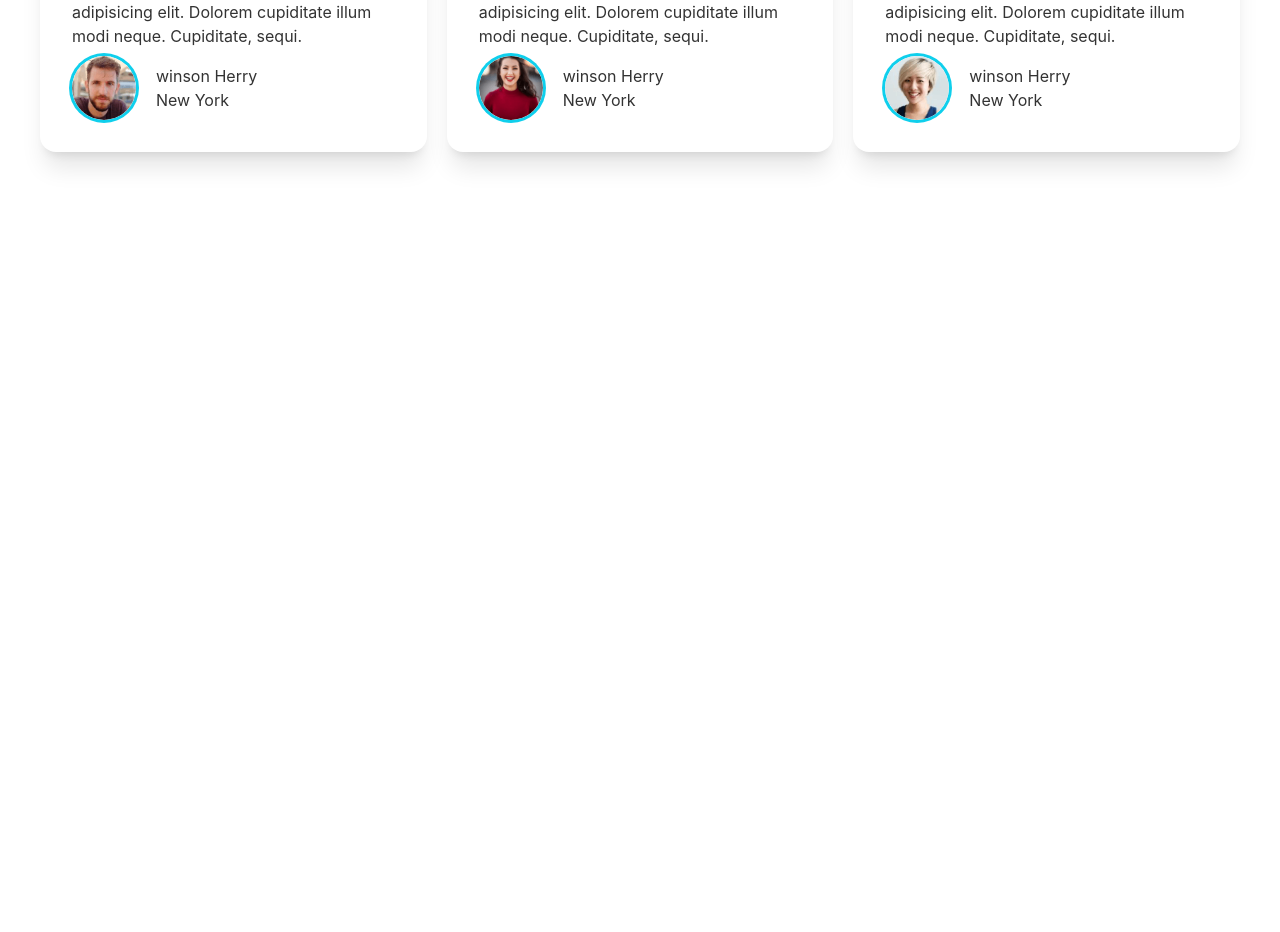
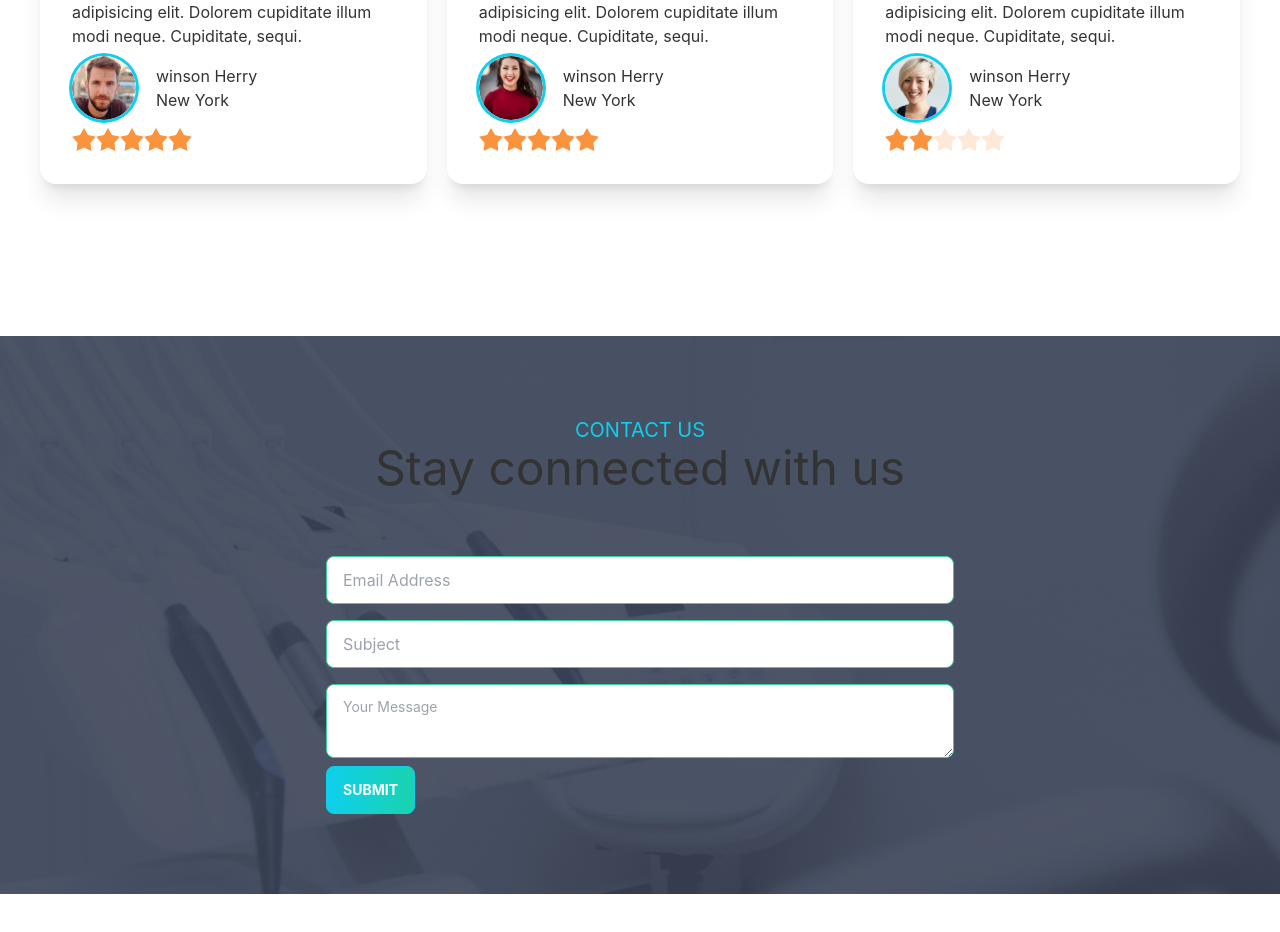
Before and after one commit to YeBenLing-ZAMAN/doctorBhai, a React (Create React App) app: page / in a window 1280 px wide. Shown: the part 3060-3992 px from the top of the page. Before the commit the page ends 3364 px from the top, so only its background shows below. Built offline with nearby package versions, Linux system fonts and the light colour scheme.

Commit message:
contact us section added

```diff
--- /dev/null
+++ b/src/Components/Pages/Home/ContactUs.js
@@ -0,0 +1,28 @@
+import React from 'react';
+import PrimaryButton from '../../Shared/PrimaryButton';
+import contactBGI from '../../../assets/images/appointment.png'
+
+const ContactUs = () => {
+    return (
+        <div style={{
+            'backgroundRepeat': "no-repeat",
+            'background': `url(${contactBGI})`,
+            'backgroundAttachment': 'fiexd'
+        }} className='flex flex-col justify-center items-center mb-20 py-20 px-3'>
+            <div className=' mb-14'>
+                <h3 className='text-xl font-blod uppercase text-primary text-center'>Contact Us</h3>
+                <p className='text-5xl text-center'>Stay connected with us</p>
+            </div>
+            <div className='flex flex-col w-full lg:w-1/2'>
+                <input type="text" placeholder="Email Address" class="my-2 input input-bordered input-success w-full max-w-full" />
+                <input type="text" placeholder="Subject" class="my-2 input input-bordered input-success w-full max-w-full" />
+                <textarea class="my-2 textarea textarea-success" placeholder="Your Message"></textarea>
+                <div className='w-full'>
+                    <PrimaryButton>Submit</PrimaryButton>
+                </div>
+            </div>
+        </div>
+    );
+};
+
+export default ContactUs;
--- a/src/Components/Pages/Home/Home.js
+++ b/src/Components/Pages/Home/Home.js
@@ -2,6 +2,7 @@ import React from 'react';
 import Service from '../Service/Service';
 import ServiceAppointment from '../Service/ServiceAppointment';
 import Bannar from './Bannar';
+import ContactUs from './ContactUs';
 import Info from './Info';
 import Testimonials from './Testimonials';
 
@@ -13,6 +14,7 @@ const Home = () => {
             <Service></Service>
             <ServiceAppointment></ServiceAppointment>
             <Testimonials></Testimonials>
+            <ContactUs></ContactUs>
         </>
     );
 };
--- a/src/Components/Pages/Home/Review.js
+++ b/src/Components/Pages/Home/Review.js
@@ -16,6 +16,13 @@ const Review = ({ review }) => {
                         <p className=''>{review.location}</p>
                     </div>
                 </div>
+                <div class="rating">
+                    <input type="radio" name="rating-2" class="mask mask-star-2 bg-orange-400" />
+                    <input type="radio" name="rating-2" class="mask mask-star-2 bg-orange-400" checked />
+                    <input type="radio" name="rating-2" class="mask mask-star-2 bg-orange-400" />
+                    <input type="radio" name="rating-2" class="mask mask-star-2 bg-orange-400" />
+                    <input type="radio" name="rating-2" class="mask mask-star-2 bg-orange-400" />
+                </div>
             </div>
         </div>
     );
```
